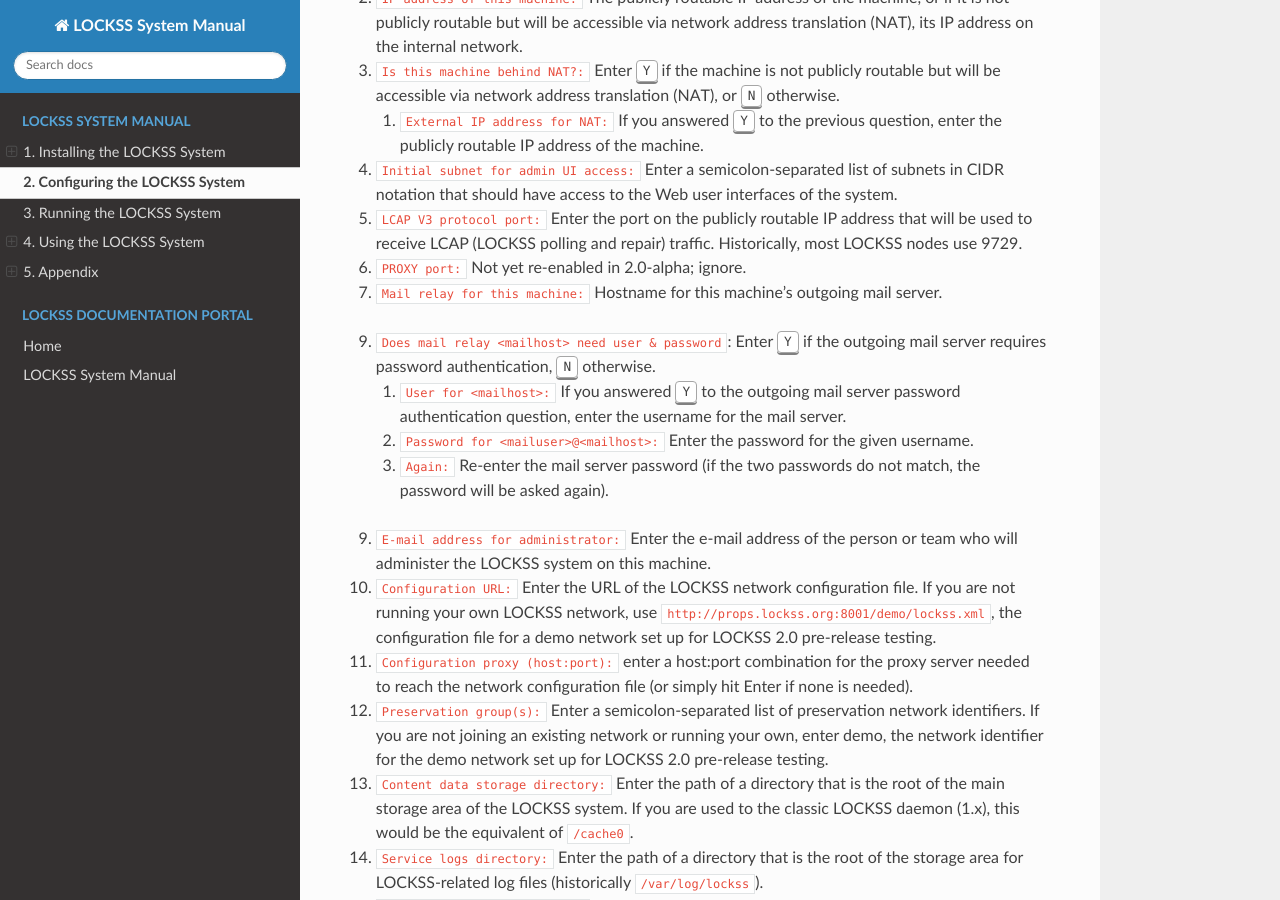
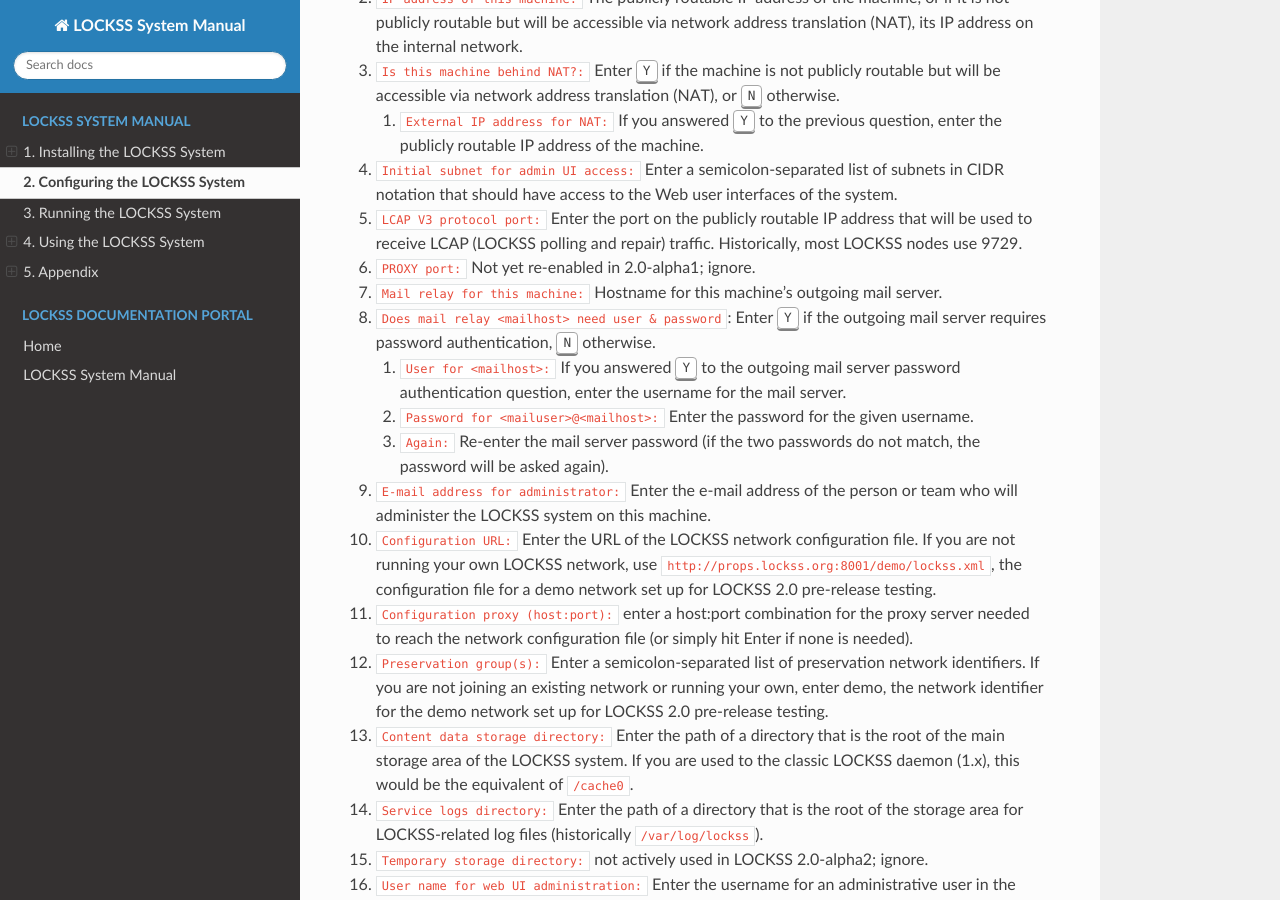
Before and after one commit to lockss/lockss-rtd-manual, a Sphinx documentation site: the page built from docs/configuring.rst, in a window 1280 px wide and 900 px high, scrolled down 580 px. Built offline with Sphinx 7.4.7 and the Read the Docs theme 2.0.0, drawn with Linux system fonts in a browser that asks for light colours.

```diff
--- a/docs/conf.py
+++ b/docs/conf.py
@@ -33,7 +33,8 @@ author = 'LOCKSS Program'
 extensions = [
     # See https://github.com/readthedocs/sphinx_rtd_theme
     'sphinx_rtd_theme',
-    'sphinx.ext.intersphinx'
+    'sphinx.ext.autosectionlabel',
+    'sphinx.ext.intersphinx',
 ]
 
 intersphinx_mapping = {
--- a/docs/configuring.rst
+++ b/docs/configuring.rst
@@ -24,11 +24,11 @@ The questions asked by the script often come with a suggested value, displayed i
 
 5. ``LCAP V3 protocol port:`` Enter the port on the publicly routable IP address that will be used to receive LCAP (LOCKSS polling and repair) traffic. Historically, most LOCKSS nodes use 9729.
 
-6. ``PROXY port:`` Not yet re-enabled in 2.0-alpha; ignore.
+6. ``PROXY port:`` Not yet re-enabled in 2.0-alpha1; ignore.
 
 7. ``Mail relay for this machine:`` Hostname for this machine’s outgoing mail server.
 
-9. ``Does mail relay <mailhost> need user & password``: Enter :kbd:`Y` if the outgoing mail server requires password authentication, :kbd:`N` otherwise.
+8. ``Does mail relay <mailhost> need user & password``: Enter :kbd:`Y` if the outgoing mail server requires password authentication, :kbd:`N` otherwise.
 
    1. ``User for <mailhost>:`` If you answered :kbd:`Y` to the outgoing mail server password authentication question, enter the username for the mail server.
 
```
